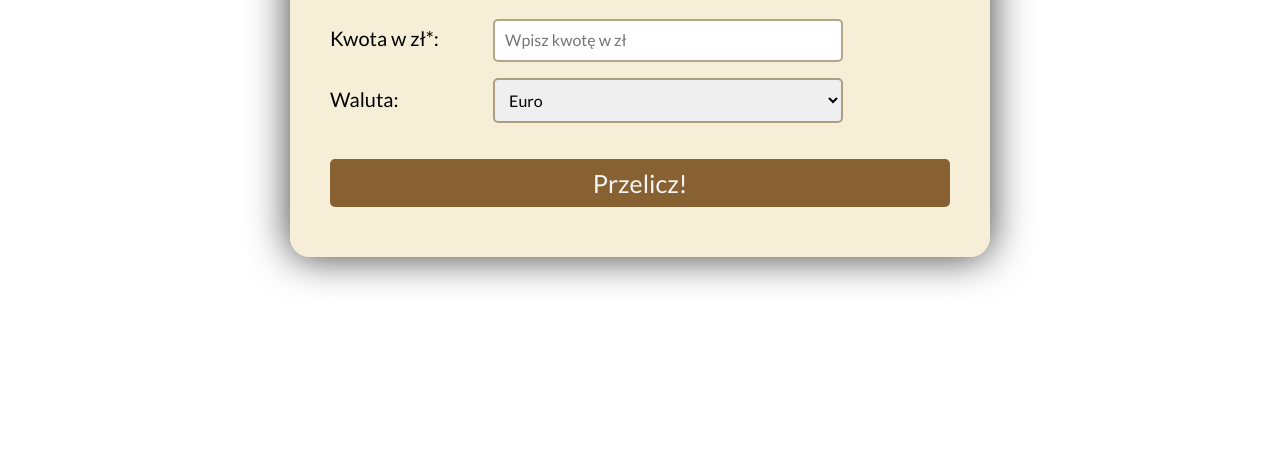
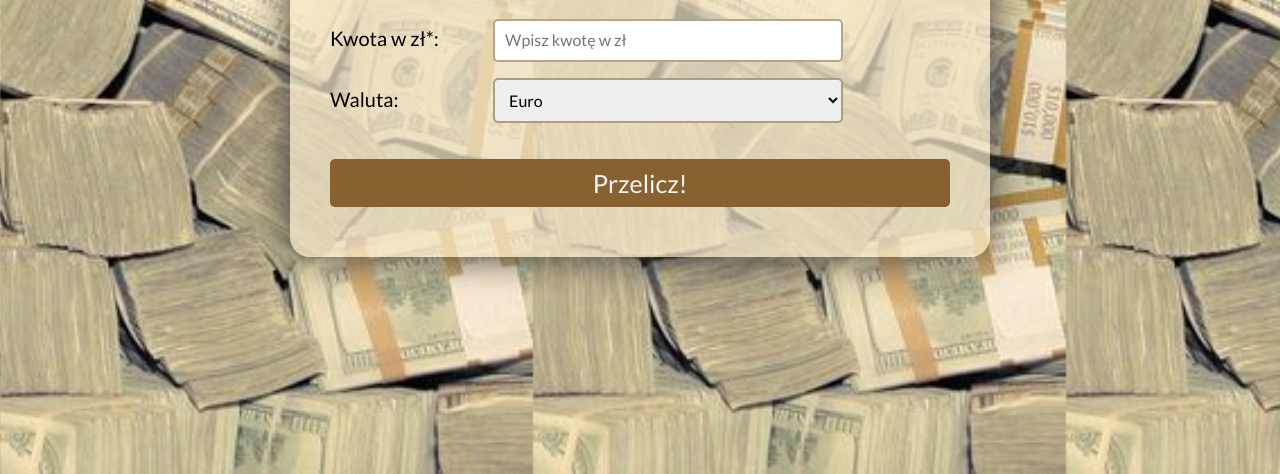
Before and after one commit to KrzysztofBiolik/Currency-converter, a plain HTML site: page index.html in a window 1280 px wide. Shown: the part 326-800 px from the top of the page. Drawn offline with nearby package versions, Linux system fonts and the light colour scheme.

Commit message:
added background image

```diff
--- a/css/style.css
+++ b/css/style.css
@@ -12,4 +12,6 @@ body    {
     align-items: center;
     min-height: 100vh;
     font-family: 'Lato', sans-serif;
+    background-image:url(../images/background.jpg);
+    background-size:contain ;
 }
```
